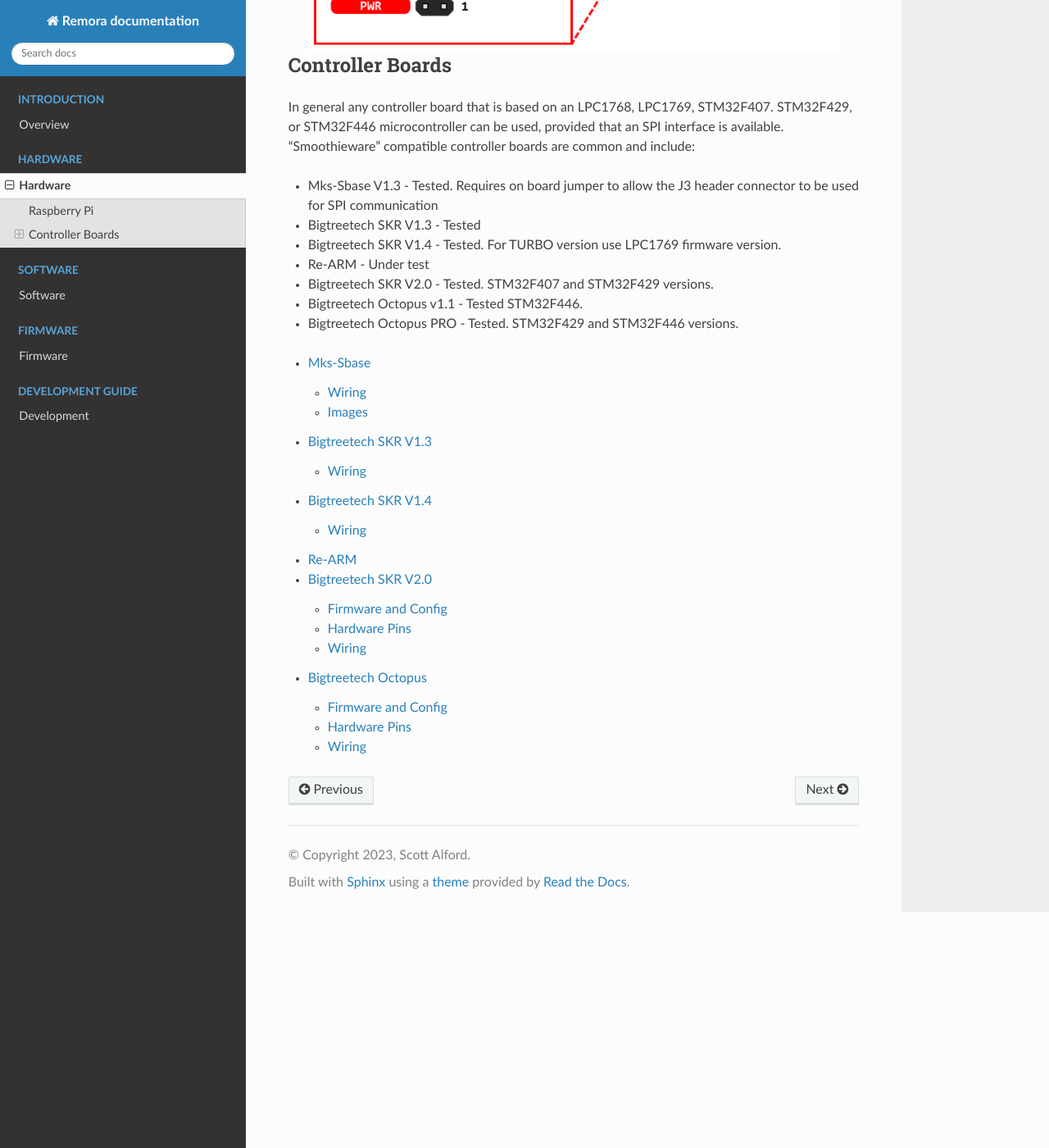
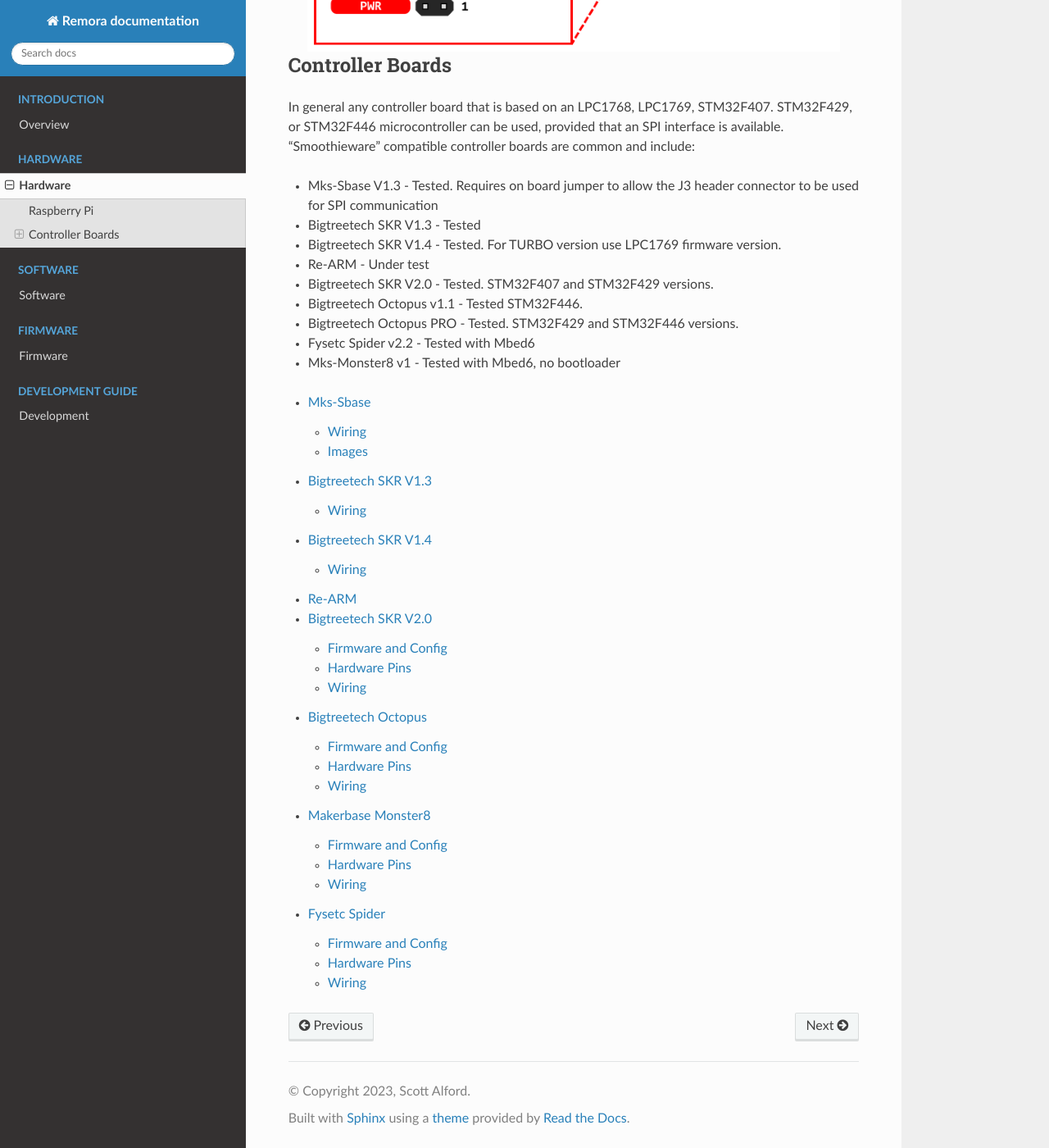
Before and after one commit to scottalford75/Remora-docs, a Sphinx documentation site: the page built from docs/source/hardware/hardware.rst, in a window 1280 px wide and 1400 px high, scrolled down 768 px. Shown: the whole window at 82% size. Built offline with Sphinx 7.4.7 and the Read the Docs theme 2.0.0, drawn with Linux system fonts in a browser that asks for light colours; pages that are not in the unit, such as notebooks, are missing from menus.

Commit message:
Update hardware.rst

```diff
--- a/docs/source/hardware/hardware.rst
+++ b/docs/source/hardware/hardware.rst
@@ -22,6 +22,8 @@
 * Bigtreetech SKR V2.0 - Tested. STM32F407 and STM32F429 versions.
 * Bigtreetech Octopus v1.1 - Tested STM32F446.
 * Bigtreetech Octopus PRO - Tested. STM32F429 and STM32F446 versions.
+* Fysetc Spider v2.2 - Tested with Mbed6
+* Mks-Monster8 v1 - Tested with Mbed6, no bootloader
 
 .. toctree::
    :maxdepth: 2
@@ -32,3 +34,5 @@
    Re-ARM
    skrv2
    octopus
+   monster8
+   spider
```
